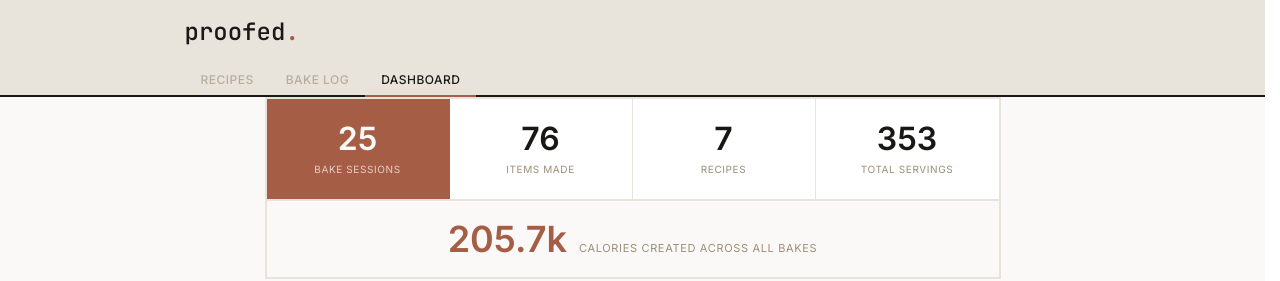
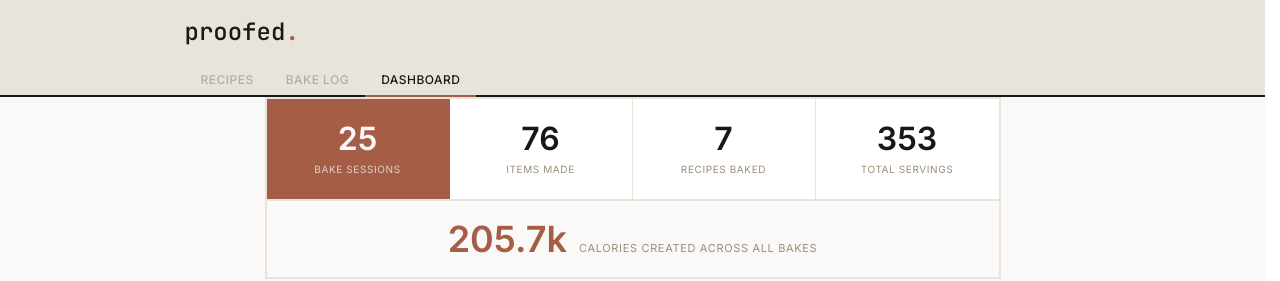
Before and after one commit to chreez/proofed, a Vue app: page /stats in a window 1280 px wide. Shown: the top 281 px of the page. Built offline with nearby package versions, Linux system fonts and the light colour scheme.

Commit message:
fix: label hero tile "Recipes Baked" on stats dashboard
The 3rd hero tile value is allRecipeCount = recipes with at least one
bake, not the total recipe count. Label updated to match.

Co-Authored-By: Claude Opus 4.6 <noreply@anthropic.com>

```diff
--- a/src/components/StatsPage.vue
+++ b/src/components/StatsPage.vue
@@ -636,7 +636,7 @@ watchEffect(() => {
       </div>
       <div class="ds3-tile">
         <span class="ds3-tile-value">{{ allRecipeCount }}</span>
-        <span class="ds3-tile-label">Recipes</span>
+        <span class="ds3-tile-label">Recipes Baked</span>
       </div>
       <div class="ds3-tile">
         <span class="ds3-tile-value">{{ allServings }}</span>
```
